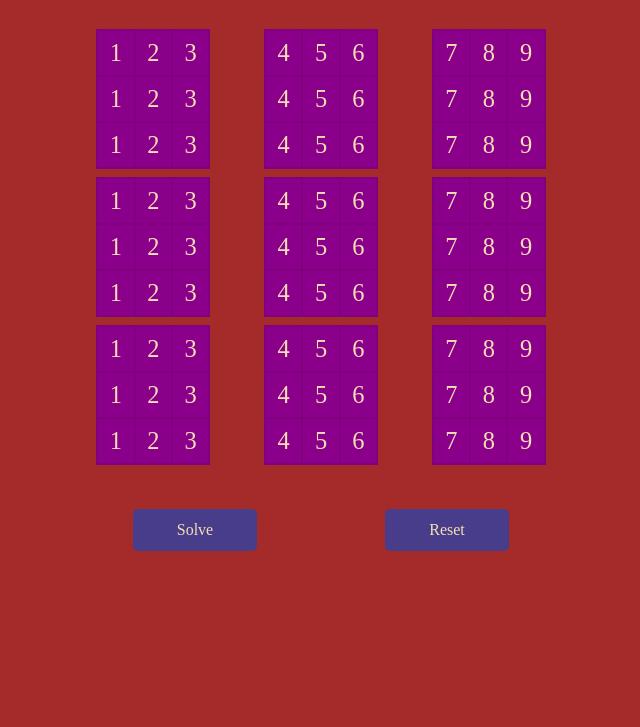
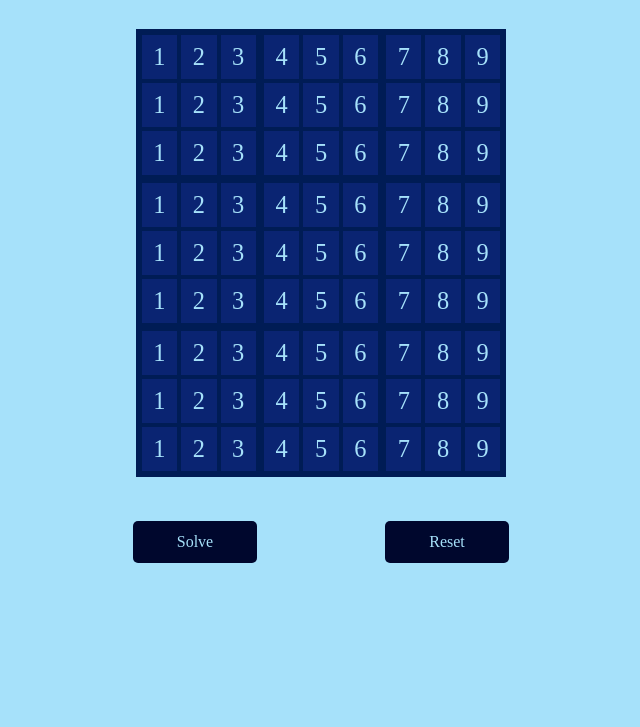
Before and after one commit to MBM1607/Sudoku, a plain HTML site: page index.html in a window 1280 px wide. Shown: the part 73-800 px from the top of the page, without its empty margins (319-959 px from the left). Drawn offline with Linux system fonts and the light colour scheme.

Commit message:
Stylize Sudoku table

```diff
--- a/index.html
+++ b/index.html
@@ -9,177 +9,165 @@
 	<body>
 		<h1>Sudoku</h1>
 		<div id="sudoku-table">
-			<table class="sudoku-subtable sudoku-start-col">
-				<tbody>
-					<tr class="row">
-						<td id="cell-1" class="cell">0</td>
-						<td id="cell-2" class="cell">0</td>
-						<td id="cell-3" class="cell">0</td>
-					</tr>
-					<tr class="row">
-						<td id="cell-10" class="cell">0</td>
-						<td id="cell-11" class="cell">0</td>
-						<td id="cell-12" class="cell">0</td>
-					</tr>
-					<tr class="row">
-						<td id="cell-19" class="cell">0</td>
-						<td id="cell-20" class="cell">0</td>
-						<td id="cell-21" class="cell">0</td>
-					</tr>
-				</tbody>
-			</table>
-			<table class="sudoku-subtable">
-				<tbody>
-					<tr class="row">
-						<td id="cell-4" class="cell">0</td>
-						<td id="cell-5" class="cell">0</td>
-						<td id="cell-6" class="cell">0</td>
-					</tr>
-					<tr class="row">
-						<td id="cell-13" class="cell">0</td>
-						<td id="cell-14" class="cell">0</td>
-						<td id="cell-15" class="cell">0</td>
-					</tr>
-					<tr class="row">
-						<td id="cell-22"  class="cell">0</td>
-						<td id="cell-23" class="cell">0</td>
-						<td id="cell-24" class="cell">0</td>
-					</tr>
-				</tbody>
-			</table>
-			<table class="sudoku-subtable sudoku-end-col">
-				<tbody>
-					<tr class="row">
-						<td id="cell-7" class="cell">0</td>
-						<td id="cell-8" class="cell">0</td>
-						<td id="cell-9" class="cell">0</td>
-					</tr>
-					<tr class="row">
-						<td id="cell-16" class="cell">0</td>
-						<td id="cell-17" class="cell">0</td>
-						<td id="cell-18" class="cell">0</td>
-					</tr>
-					<tr class="row">
-						<td id="cell-25" class="cell">0</td>
-						<td id="cell-26" class="cell">0</td>
-						<td id="cell-27" class="cell">0</td>
-					</tr>
-				</tbody>
-			</table>
-			<table class="sudoku-subtable sudoku-start-col">
-				<tbody>
-					<tr class="row">
-						<td id="cell-28" class="cell">0</td>
-						<td id="cell-29" class="cell">0</td>
-						<td id="cell-30" class="cell">0</td>
-					</tr>
-					<tr class="row">
-						<td id="cell-37" class="cell">0</td>
-						<td id="cell-38" class="cell">0</td>
-						<td id="cell-39" class="cell">0</td>
-					</tr>
-					<tr class="row">
-						<td id="cell-46" class="cell">0</td>
-						<td id="cell-47" class="cell">0</td>
-						<td id="cell-48" class="cell">0</td>
-					</tr>
-				</tbody>
-			</table>
-			<table class="sudoku-subtable">
-				<tbody>
-					<tr class="row">
-						<td id="cell-31" class="cell">0</td>
-						<td id="cell-32" class="cell">0</td>
-						<td id="cell-33" class="cell">0</td>
-					</tr>
-					<tr class="row">
-						<td id="cell-40" class="cell">0</td>
-						<td id="cell-41" class="cell">0</td>
-						<td id="cell-42" class="cell">0</td>
-					</tr>
-					<tr class="row">
-						<td id="cell-49" class="cell">0</td>
-						<td id="cell-50" class="cell">0</td>
-						<td id="cell-51" class="cell">0</td>
-					</tr>
-				</tbody>
-			</table>
-			<table class="sudoku-subtable sudoku-end-col">
-				<tbody>
-					<tr class="row">
-						<td id="cell-34" class="cell">0</td>
-						<td id="cell-35" class="cell">0</td>
-						<td id="cell-36" class="cell">0</td>
-					</tr>
-					<tr class="row">
-						<td id="cell-43" class="cell">0</td>
-						<td id="cell-44"class="cell">0</td>
-						<td id="cell-45" class="cell">0</td>
-					</tr>
-					<tr class="row">
-						<td id="cell-52" class="cell">0</td>
-						<td id="cell-53" class="cell">0</td>
-						<td id="cell-54" class="cell">0</td>
-					</tr>
-				</tbody>
-			</table>
-			<table class="sudoku-subtable sudoku-start-col">
-				<tbody>
-					<tr class="row">
-						<td id="cell-55" class="cell">0</td>
-						<td id="cell-56" class="cell">0</td>
-						<td id="cell-57" class="cell">0</td>
-					</tr>
-					<tr class="row">
-						<td id="cell-64" class="cell">0</td>
-						<td id="cell-65" class="cell">0</td>
-						<td id="cell-66" class="cell">0</td>
-					</tr>
-					<tr class="row">
-						<td id="cell-73" class="cell">0</td>
-						<td id="cell-74" class="cell">0</td>
-						<td id="cell-75" class="cell">0</td>
-					</tr>
-				</tbody>
-			</table>
-			<table class="sudoku-subtable">
-				<tbody>
-					<tr class="row">
-						<td id="cell-58" class="cell">0</td>
-						<td id="cell-59" class="cell">0</td>
-						<td id="cell-60" class="cell">0</td>
-					</tr>
-					<tr class="row">
-						<td id="cell-67" class="cell">0</td>
-						<td id="cell-68" class="cell">0</td>
-						<td id="cell-69" class="cell">0</td>
-					</tr>
-					<tr class="row">
-						<td id="cell-76" class="cell">0</td>
-						<td id="cell-77" class="cell">0</td>
-						<td id="cell-78" class="cell">0</td>
-					</tr>
-				</tbody>
-			</table>
-			<table class="sudoku-subtable sudoku-end-col">
-				<tbody>
-					<tr class="row">
-						<td id="cell-61" class="cell">0</td>
-						<td id="cell-62" class="cell">0</td>
-						<td id="cell-63" class="cell">0</td>
-					</tr>
-					<tr class="row">
-						<td id="cell-70" class="cell">0</td>
-						<td id="cell-71" class="cell">0</td>
-						<td id="cell-72" class="cell">0</td>
-					</tr>
-					<tr class="row">
-						<td id="cell-79" class="cell">0</td>
-						<td id="cell-80" class="cell">0</td>
-						<td id="cell-81" class="cell">0</td>
-					</tr>
-				</tbody>
-			</table>
+			<div class="tablerow">
+				<div class="sudoku-subtable">
+					<div class="row">
+						<div id="cell-1" class="cell">0</div>
+						<div id="cell-2" class="cell">0</div>
+						<div id="cell-3" class="cell">0</div>
+					</div>
+					<div class="row">
+						<div id="cell-10" class="cell">0</div>
+						<div id="cell-11" class="cell">0</div>
+						<div id="cell-12" class="cell">0</div>
+					</div>
+					<div class="row">
+						<div id="cell-19" class="cell">0</div>
+						<div id="cell-20" class="cell">0</div>
+						<div id="cell-21" class="cell">0</div>
+					</div>
+				</div>
+				<div class="sudoku-subtable">
+					<div class="row">
+						<div id="cell-28" class="cell">0</div>
+						<div id="cell-29" class="cell">0</div>
+						<div id="cell-30" class="cell">0</div>
+					</div>
+					<div class="row">
+						<div id="cell-37" class="cell">0</div>
+						<div id="cell-38" class="cell">0</div>
+						<div id="cell-39" class="cell">0</div>
+					</div>
+					<div class="row">
+						<div id="cell-46" class="cell">0</div>
+						<div id="cell-47" class="cell">0</div>
+						<div id="cell-48" class="cell">0</div>
+					</div>
+				</div>
+				<div class="sudoku-subtable">
+					<div class="row">
+						<div id="cell-55" class="cell">0</div>
+						<div id="cell-56" class="cell">0</div>
+						<div id="cell-57" class="cell">0</div>
+					</div>
+					<div class="row">
+						<div id="cell-64" class="cell">0</div>
+						<div id="cell-65" class="cell">0</div>
+						<div id="cell-66" class="cell">0</div>
+					</div>
+					<div class="row">
+						<div id="cell-73" class="cell">0</div>
+						<div id="cell-74" class="cell">0</div>
+						<div id="cell-75" class="cell">0</div>
+					</div>
+				</div>
+			</div>
+			<div class="tablerow">
+				<div class="sudoku-subtable">
+					<div class="row">
+						<div id="cell-4" class="cell">0</div>
+						<div id="cell-5" class="cell">0</div>
+						<div id="cell-6" class="cell">0</div>
+					</div>
+					<div class="row">
+						<div id="cell-13" class="cell">0</div>
+						<div id="cell-14" class="cell">0</div>
+						<div id="cell-15" class="cell">0</div>
+					</div>
+					<div class="row">
+						<div id="cell-22"  class="cell">0</div>
+						<div id="cell-23" class="cell">0</div>
+						<div id="cell-24" class="cell">0</div>
+					</div>
+				</div>
+				<div class="sudoku-subtable">
+					<div class="row">
+						<div id="cell-31" class="cell">0</div>
+						<div id="cell-32" class="cell">0</div>
+						<div id="cell-33" class="cell">0</div>
+					</div>
+					<div class="row">
+						<div id="cell-40" class="cell">0</div>
+						<div id="cell-41" class="cell">0</div>
+						<div id="cell-42" class="cell">0</div>
+					</div>
+					<div class="row">
+						<div id="cell-49" class="cell">0</div>
+						<div id="cell-50" class="cell">0</div>
+						<div id="cell-51" class="cell">0</div>
+					</div>
+				</div>
+				<div class="sudoku-subtable">
+					<div class="row">
+						<div id="cell-58" class="cell">0</div>
+						<div id="cell-59" class="cell">0</div>
+						<div id="cell-60" class="cell">0</div>
+					</div>
+					<div class="row">
+						<div id="cell-67" class="cell">0</div>
+						<div id="cell-68" class="cell">0</div>
+						<div id="cell-69" class="cell">0</div>
+					</div>
+					<div class="row">
+						<div id="cell-76" class="cell">0</div>
+						<div id="cell-77" class="cell">0</div>
+						<div id="cell-78" class="cell">0</div>
+					</div>
+				</div>
+			</div>
+			<div class="tablerow">
+				<div class="sudoku-subtable">
+					<div class="row">
+						<div id="cell-7" class="cell">0</div>
+						<div id="cell-8" class="cell">0</div>
+						<div id="cell-9" class="cell">0</div>
+					</div>
+					<div class="row">
+						<div id="cell-16" class="cell">0</div>
+						<div id="cell-17" class="cell">0</div>
+						<div id="cell-18" class="cell">0</div>
+					</div>
+					<div class="row">
+						<div id="cell-25" class="cell">0</div>
+						<div id="cell-26" class="cell">0</div>
+						<div id="cell-27" class="cell">0</div>
+					</div>
+				</div>
+				<div class="sudoku-subtable">
+					<div class="row">
+						<div id="cell-34" class="cell">0</div>
+						<div id="cell-35" class="cell">0</div>
+						<div id="cell-36" class="cell">0</div>
+					</div>
+					<div class="row">
+						<div id="cell-43" class="cell">0</div>
+						<div id="cell-44"class="cell">0</div>
+						<div id="cell-45" class="cell">0</div>
+					</div>
+					<div class="row">
+						<div id="cell-52" class="cell">0</div>
+						<div id="cell-53" class="cell">0</div>
+						<div id="cell-54" class="cell">0</div>
+					</div>
+				</div>
+				<div class="sudoku-subtable">
+					<div class="row">
+						<div id="cell-61" class="cell">0</div>
+						<div id="cell-62" class="cell">0</div>
+						<div id="cell-63" class="cell">0</div>
+					</div>
+					<div class="row">
+						<div id="cell-70" class="cell">0</div>
+						<div id="cell-71" class="cell">0</div>
+						<div id="cell-72" class="cell">0</div>
+					</div>
+					<div class="row">
+						<div id="cell-79" class="cell">0</div>
+						<div id="cell-80" class="cell">0</div>
+						<div id="cell-81" class="cell">0</div>
+					</div>
+				</div>
+			</div>
 		</div>
 		<div class="controls">
 			<div id="solve-button" class="button">Solve</div>
--- a/style.css
+++ b/style.css
@@ -2,47 +2,62 @@
 	box-sizing: border-box;
 	margin: 0;
 	padding: 0;
+	--background-color: #A6E1FA;
+	--cell-color: #0A2472;
+	--border-color: #001C55;
+	--text-color: #A6E1FA;
+	--button-color: #00072D;
 }
 
 body {
-	background-color: brown;
-	color: wheat;
+	background-color: var(--background-color);
+	color: var(--text-color);
 	text-align: center;
 }
 
 h1 {
 	font-size: 2rem;
+	color: var(--button-color);
 }
 
 #sudoku-table {
 	width: 50%;
 	margin: 2.725rem auto;
-	display: grid;
-	grid-template-columns: 1fr 1fr 1fr;
-	grid-gap: 0.5rem;
+	display: flex;
+	justify-content: center;
 	font-size: 1.525rem;
+}
+
+.tablerow {
+	border: 2px solid var(--border-color);
+	border-left: none;
+	border-right: none;
+}
+
+.tablerow:nth-child(1) {
+	border-left: 2px solid var(--border-color);
+}
+
+.tablerow:nth-child(3) {
+	border-right: 2px solid var(--border-color);
 }
 
 .sudoku-subtable {
 	display: flex;
-	justify-content: center;
+	flex-direction: column;
+	align-items: center;
+	border: 2px solid var(--border-color);
 }
 
-.sudoku-start-col {
-	justify-content: end;
-}
-
-.sudoku-end-col {
-	justify-content: start;
-}
-
-.sudoku-subtable tbody {
-	background-color: purple;
+.row {
+	display: flex;
+	flex-direction: row;
 }
 
 .cell {
-	background-color: darkmagenta;
-	padding: 0.5rem 0.725rem
+	background-color: var(--cell-color);
+	padding: 0.5rem 0.725rem;
+	border: 2px solid var(--border-color);
 }
 
 .controls {
@@ -55,7 +70,7 @@ h1 {
 .button {
 	width: 124px;
 	height: 42px;
-	background-color: darkslateblue;
+	background-color: var(--button-color);
 	cursor: pointer;
 	line-height: 42px;
 	border-radius: 5px;
```
